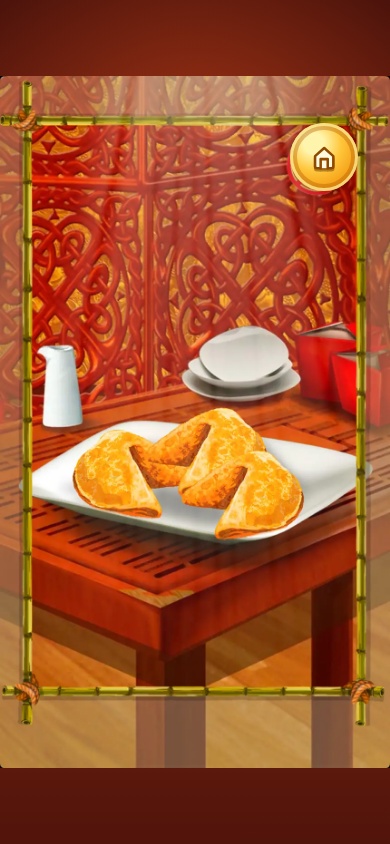
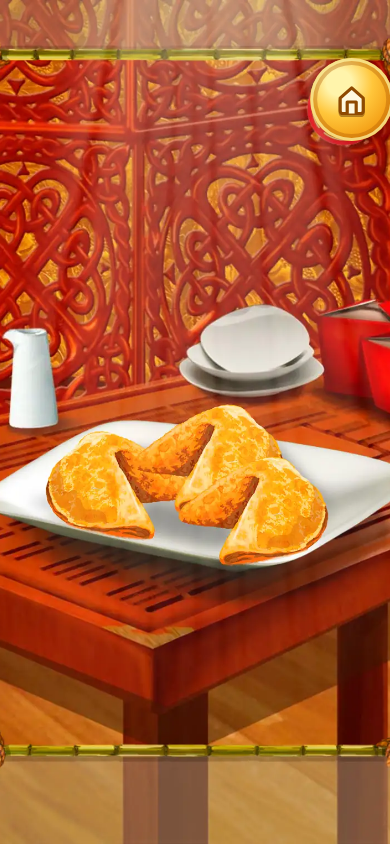
Before and after one commit to nicobluey/fortune-cookie-app, a website built with Vite: page index.html in a window 390 px wide. Built offline with nearby package versions, Linux system fonts and the light colour scheme.

Commit message:
Fill standalone mobile viewport

```diff
--- a/src/main.js
+++ b/src/main.js
@@ -61,6 +61,7 @@ function closeTutorial() {
 function render() {
   app.innerHTML = `
     <section class="phone-frame" aria-live="polite">
+      <div class="visual-stage">
         <button class="tap-layer" type="button" aria-label="${step < 4 ? 'Open fortune cookie' : 'Fortune revealed'}">
           <img class="frame-image" src="${frames[step]}" alt="" draggable="false" />
         </button>
@@ -100,6 +101,7 @@ function render() {
             `
             : ''
         }
+      </div>
     </section>
   `;
 
--- a/src/styles.css
+++ b/src/styles.css
@@ -13,16 +13,19 @@ body,
 #app {
   width: 100%;
   min-width: 320px;
+  height: 100%;
   min-height: 100%;
   margin: 0;
+  overflow: hidden;
+  background: #5f170c;
 }
 
 body {
-  min-height: 100dvh;
-  overflow: hidden;
-  background:
-    radial-gradient(circle at 50% 18%, rgba(189, 62, 24, 0.65), transparent 34%),
-    linear-gradient(180deg, #4b130b 0%, #8b2a12 48%, #51140b 100%);
+  position: fixed;
+  inset: 0;
+  min-height: 100vh;
+  min-height: -webkit-fill-available;
+  background: #5f170c;
   color: #221810;
   font-family: 'Marker Fortune', 'Comic Sans MS', cursive;
   touch-action: manipulation;
@@ -30,17 +33,31 @@ body {
 }
 
 #app {
-  min-height: 100dvh;
-  display: grid;
-  place-items: center;
+  position: fixed;
+  inset: 0;
+  min-height: 100vh;
+  min-height: -webkit-fill-available;
+  background: #5f170c;
 }
 
 .phone-frame {
-  position: relative;
-  width: min(100vw, calc(100dvh * 1320 / 2343));
-  height: min(100dvh, calc(100vw * 2343 / 1320));
+  position: fixed;
+  inset: 0;
+  width: 100vw;
+  height: 100vh;
+  min-height: -webkit-fill-available;
   overflow: hidden;
-  background: #8b2a12;
+  background: #5f170c;
+}
+
+.visual-stage {
+  position: absolute;
+  left: 50%;
+  top: 50%;
+  width: max(100vw, calc(100vh * 860 / 1526));
+  height: max(100vh, calc(100vw * 1526 / 860));
+  transform: translate(-50%, -50%);
+  overflow: hidden;
 }
 
 .tap-layer {
@@ -224,9 +241,25 @@ body {
 }
 
 @media (min-width: 780px) {
+  #app {
+    display: grid;
+    place-items: center;
+  }
+
   .phone-frame {
-    width: min(430px, calc(100dvh * 1320 / 2343));
-    height: min(100dvh, calc(430px * 2343 / 1320));
+    position: relative;
+    inset: auto;
+    width: min(430px, calc(100vh * 860 / 1526));
+    height: min(100vh, calc(430px * 1526 / 860));
+    min-height: 0;
+  }
+
+  .visual-stage {
+    left: 0;
+    top: 0;
+    width: 100%;
+    height: 100%;
+    transform: none;
   }
 
 }
```
Lines whose indentation alone changed are shown as unchanged.
